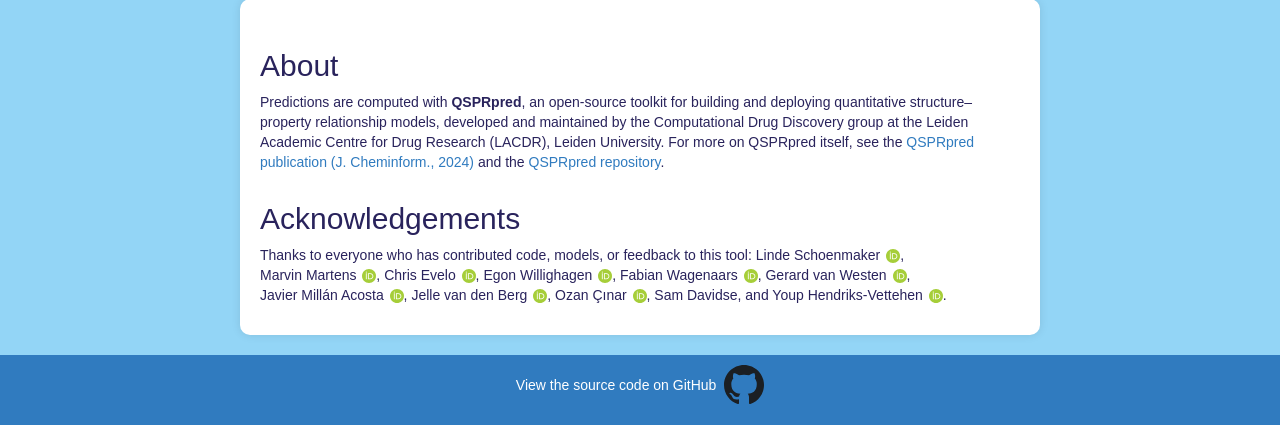
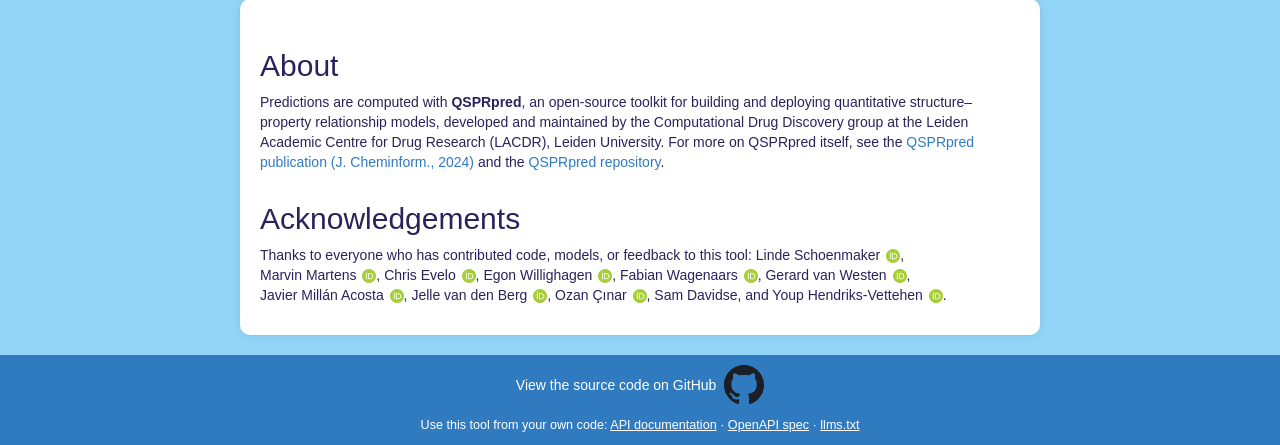
Before and after one commit to VHP4Safety/QSPRpred-Docker, a Flask app: page / in a window 1280 px wide. Shown: the part 719-1164 px from the top of the page. Run offline with Flask 3, Linux system fonts and the light colour scheme; some libraries are stand-ins or nearby versions.

Commit message:
Link the API docs from the landing page footer (#64)

```diff
--- a/static/styles.css
+++ b/static/styles.css
@@ -150,6 +150,16 @@ footer img {
     align-items: center;
 }
 
+/* Secondary footer line pointing at the machine-readable API contract. */
+.footer-api {
+    margin: 2px 0 0;
+    font-size: 0.9em;
+}
+
+.footer-api a {
+    text-decoration: underline;
+}
+
 .table-container {
     max-height: 400px;
     overflow-y: auto;
--- a/templates/index.html
+++ b/templates/index.html
@@ -379,6 +379,12 @@
             View the source code on&nbsp<a href="https://github.com/VHP4Safety/QSPRpred-Docker" target="_blank">GitHub</a>&nbsp&nbsp
             <img src="{{ url_for('static', filename='img/github.svg') }}" alt="GitHub Logo">
         </p>
+        <p class="footer-api">
+            Use this tool from your own code:
+            <a href="{{ url_for('api_docs') }}">API documentation</a> &middot;
+            <a href="{{ url_for('openapi_yaml') }}">OpenAPI&nbsp;spec</a> &middot;
+            <a href="{{ url_for('llms_txt') }}">llms.txt</a>
+        </p>
     </footer>
 
     <div id="loading-overlay" style="display: none;">
```
